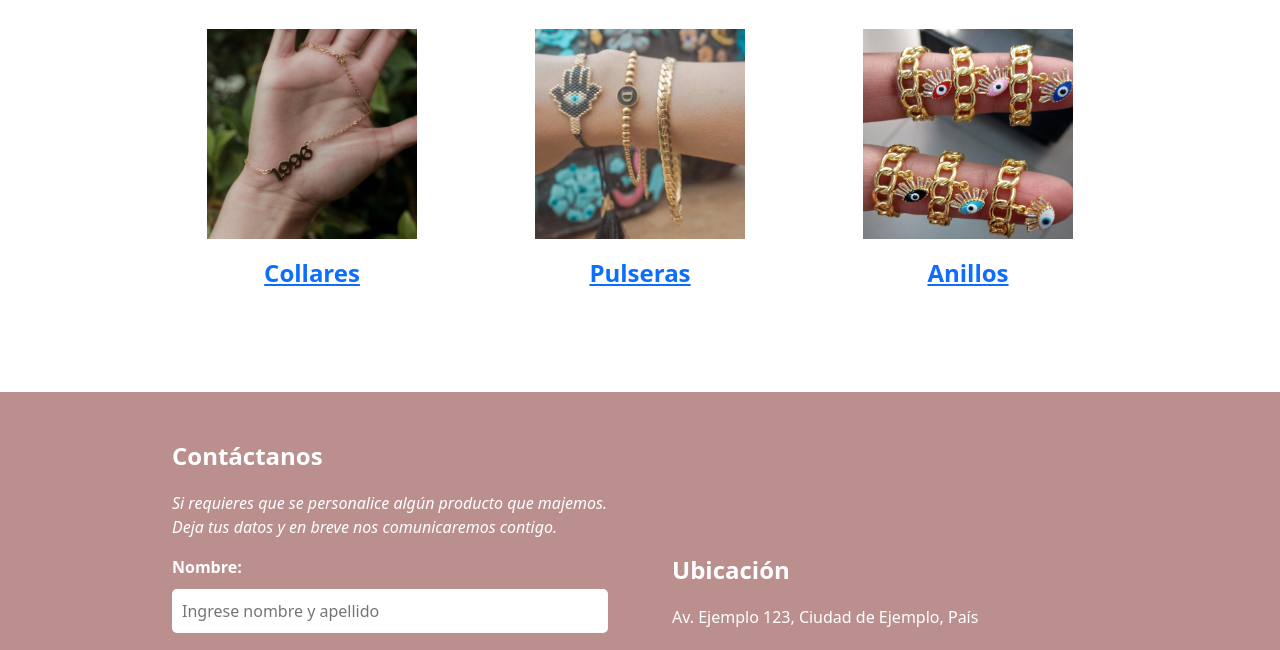
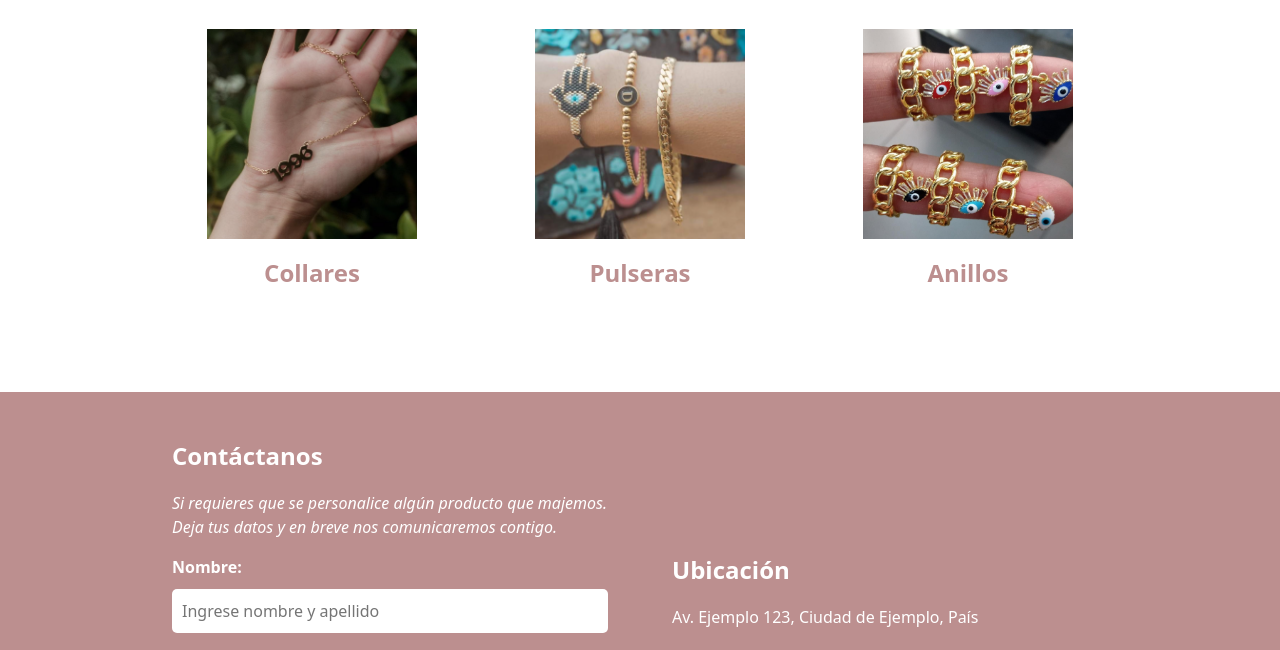
Before and after one commit to AdrielC22/gigigeorgeous, a plain HTML site: page index.html in a window 1280 px wide. Shown: the part 1840-2490 px from the top of the page. Drawn offline with nearby package versions, Linux system fonts and the light colour scheme.

Commit message:
Add files via upload

```diff
--- a/Estilos.css
+++ b/Estilos.css
@@ -59,6 +59,7 @@ nav {
 	margin-top: 20px;
 	font-size: 24px;
 	font-weight: bold;
+	color: rosybrown;
 }
 
 @media screen and (max-width: 600px) {
--- a/index.html
+++ b/index.html
@@ -102,15 +102,15 @@
   <section class="products">
 		<div class="row">
 			<div class="col">
-				<a href="Productos.html"><img src="Img/Collar.PNG" alt="Collares" height="210px" width="210px">
+				<a href="Productos.html" style="text-decoration: none;"><img src="Img/Collar.PNG" alt="Collares" height="210px" width="210px">
 				<h3>Collares</h3></a>
 			</div>
 			<div class="col">
-				<a href="Productos.html"><img src="Img/Pulsera.PNG" alt="Pulseras" height="210px" width="210px">
+				<a href="Productos.html" style="text-decoration: none;"><img src="Img/Pulsera.PNG" alt="Pulseras" height="210px" width="210px">
 				<h3>Pulseras</h3></a>
 			</div>
 			<div class="col">
-				<a href="Productos.html"><img src="Img/Anillo.jpg" alt="Anillo" height="210px" width="210px">
+				<a href="Productos.html" style="text-decoration: none;"><img src="Img/Anillo.jpg" alt="Anillo" height="210px" width="210px">
 				<h3>Anillos</h3></a>
 			</div>
 		</div>
```
